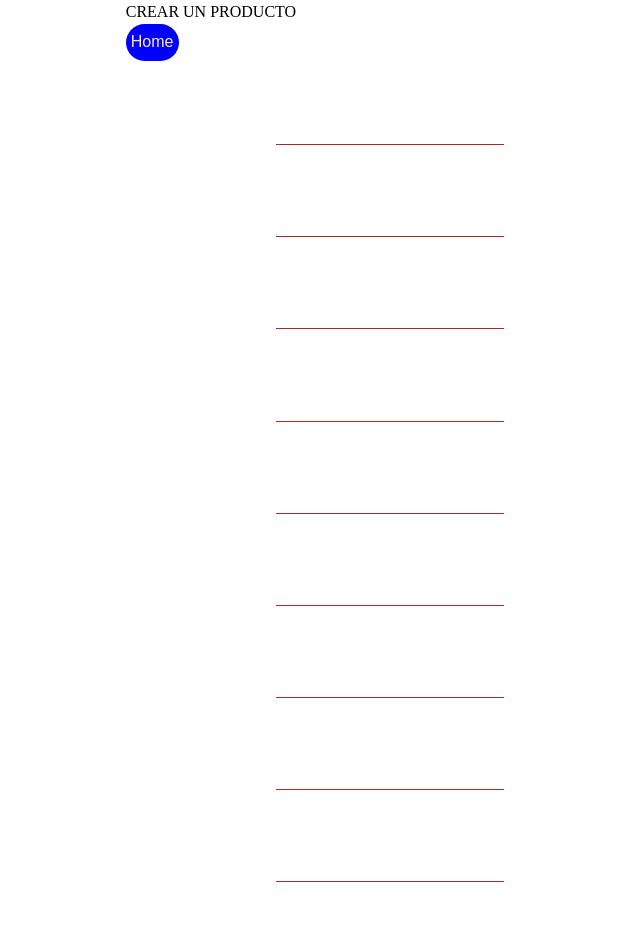
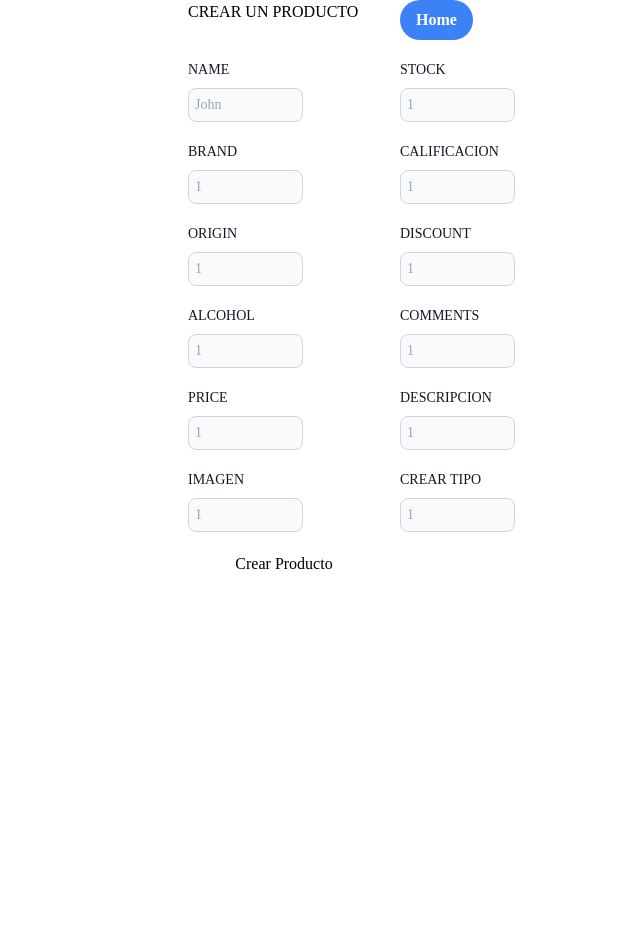
Before and after one commit to Drinks-Ecommerce/DRINKS-E-COMMERCE, a React (Vite) app in the folder client/: page /createProducts in a window 1280 px wide. Shown: the top 952 px of the page, without its empty margins (250-890 px from the left). After the commit the page ends 800 px from the top, so only its background shows below. Built offline with nearby package versions, Linux system fonts and the light colour scheme; no server answers.

Commit message:
actualizar mirrow

```diff
--- a/client/src/components/ProductCreate/ProductCreate.jsx
+++ b/client/src/components/ProductCreate/ProductCreate.jsx
@@ -99,36 +99,35 @@ export default function ProductCreate(){
        types: ""
      })
   }
-
+////className="form_container"
   return (
      <div>
 
 
-      <form className="forms" onSubmit={ (event) => handleSubmit(event)}>
+      <form  onSubmit={ (event) => handleSubmit(event)}>
+
+
+          <div class="grid gap-5 mb- md:grid-cols-2 ">{/* grid gap-x-8 gap-y-4    */    }
 
           <h1>CREAR UN PRODUCTO</h1>
 
-              <Link to="/home">
-                <button className="button_home">
+              <Link to="/">
+                <button class="bg-blue-500 hover:bg-blue-700 text-white font-bold py-2 px-4 rounded-full ">
                   Home
                 </button>
               </Link>
 
 
-          <div className="form_container">
 
-
-            <div className="form_group">
-
-                <input
-                className="form_input"
+        <div>
+            <label for="name" class="block mb-2 text-sm font-medium text-gray-900 dark:text-white">NAME</label>
+            <input   class="bg-gray-50 border border-gray-300 text-gray-900 text-sm rounded-lg focus:ring-blue-500 focus:border-blue-500  block w-3/5 p-1.5 dark:bg-gray-700 dark:border-gray-600 dark:placeholder-gray-400 dark:text-white dark:focus:ring-blue-500 dark:focus:border-blue-500" placeholder="John" required
             type="text"
-                 placeholder=" "
             value={input.name}
             name="name"
             onChange={(event) => handleChange(event)}
-                ></input>
-                <label className="form_label">NAME:</label>
+            >
+            </input>
             <span className="form_line"></span>
                 {
                   errors.name &&  <p>{errors.name}</p>
@@ -136,17 +135,18 @@ export default function ProductCreate(){
                 }
         </div>
 
-            <div className="form_group">
 
-                <input
-                className="form_input"
+
+
+        <div>
+            <label for="stock" class="block mb-2 text-sm font-medium text-gray-900 dark:text-white">STOCK</label>
+            <input   class="bg-gray-50 border border-gray-300 text-gray-900 text-sm rounded-lg focus:ring-blue-500 focus:border-blue-500  block w-3/5 p-1.5 dark:bg-gray-700 dark:border-gray-600 dark:placeholder-gray-400 dark:text-white dark:focus:ring-blue-500 dark:focus:border-blue-500" placeholder="1" required
             type="text"
-                 placeholder=" "
             value={input.stock}
             name="stock"
             onChange={(event) => handleChange(event)}
-                ></input>
-                <label className="form_label">STOCK:</label>
+            >
+            </input>
             <span className="form_line"></span>
                {
                   errors.stock && (
@@ -155,34 +155,36 @@ export default function ProductCreate(){
                 }
         </div>
 
-            <div className="form_group">
 
-                <input
-                className="form_input"
+
+
+        <div>
+            <label for="brand" class="block mb-2 text-sm font-medium text-gray-900 dark:text-white">BRAND</label>
+            <input   class="bg-gray-50 border border-gray-300 text-gray-900 text-sm rounded-lg focus:ring-blue-500 focus:border-blue-500  block w-3/5 p-1.5 dark:bg-gray-700 dark:border-gray-600 dark:placeholder-gray-400 dark:text-white dark:focus:ring-blue-500 dark:focus:border-blue-500" placeholder="1" required
             type="text"
-                 placeholder=" "
             value={input.brand}
             name="brand"
             onChange={(event) => handleChange(event)}
-                ></input>
-                <label className="form_label">BRAND:</label>
+            >
+            </input>
             <span className="form_line"></span>
                {
                   errors.brand && <p>{errors.brand}</p>
                }
         </div>
 
-            <div className="form_group">
 
-                <input
-                className="form_input"
+
+
+        <div>
+            <label for="calification" class="block mb-2 text-sm font-medium text-gray-900 dark:text-white">CALIFICACION</label>
+            <input   class="bg-gray-50 border border-gray-300 text-gray-900 text-sm rounded-lg focus:ring-blue-500 focus:border-blue-500  block w-3/5 p-1.5 dark:bg-gray-700 dark:border-gray-600 dark:placeholder-gray-400 dark:text-white dark:focus:ring-blue-500 dark:focus:border-blue-500" placeholder="1" required
             type="text"
-                 placeholder=" "
             value={input.calification}
             name="calification"
             onChange={(event) => handleChange(event)}
-                ></input>
-                <label className="form_label">CALIFICATION:</label>
+            >
+            </input>
             <span className="form_line"></span>
                {
                   errors.calification && (
@@ -191,17 +193,18 @@ export default function ProductCreate(){
                 }
         </div>
 
-            <div className="form_group">
 
-                <input
-                className="form_input"
+
+
+        <div>
+            <label for="origin" class="block mb-2 text-sm font-medium text-gray-900 dark:text-white">ORIGIN</label>
+            <input   class="bg-gray-50 border border-gray-300 text-gray-900 text-sm rounded-lg focus:ring-blue-500 focus:border-blue-500  block w-3/5 p-1.5 dark:bg-gray-700 dark:border-gray-600 dark:placeholder-gray-400 dark:text-white dark:focus:ring-blue-500 dark:focus:border-blue-500" placeholder="1" required
             type="text"
-                 placeholder=" "
             value={input.origin}
             name="origin"
             onChange={(event) => handleChange(event)}
-                ></input>
-                <label className="form_label">ORIGIN:</label>
+            >
+            </input>
             <span className="form_line"></span>
                {
                   errors.origin && <p>{errors.origin}</p>
@@ -209,17 +212,18 @@ export default function ProductCreate(){
                 }
         </div>
 
-            <div className="form_group">
 
-                <input
-                className="form_input"
+
+
+        <div>
+            <label for="discount" class="block mb-2 text-sm font-medium text-gray-900 dark:text-white">DISCOUNT</label>
+            <input   class="bg-gray-50 border border-gray-300 text-gray-900 text-sm rounded-lg focus:ring-blue-500 focus:border-blue-500  block w-3/5 p-1.5 dark:bg-gray-700 dark:border-gray-600 dark:placeholder-gray-400 dark:text-white dark:focus:ring-blue-500 dark:focus:border-blue-500" placeholder="1" required
             type="text"
-                 placeholder=" "
             value={input.discount}
             name="discount"
             onChange={(event) => handleChange(event)}
-                ></input>
-                <label className="form_label">DISCOUNT:</label>
+            >
+            </input>
             <span className="form_line"></span>
                {
                   errors.discount &&
@@ -228,17 +232,18 @@ export default function ProductCreate(){
                 }
         </div>
 
-            <div className="form_group">
 
-                <input
-                className="form_input"
+
+
+        <div>
+            <label for="alcohol" class="block mb-2 text-sm font-medium text-gray-900 dark:text-white">ALCOHOL</label>
+            <input   class="bg-gray-50 border border-gray-300 text-gray-900 text-sm rounded-lg focus:ring-blue-500 focus:border-blue-500  block w-3/5 p-1.5 dark:bg-gray-700 dark:border-gray-600 dark:placeholder-gray-400 dark:text-white dark:focus:ring-blue-500 dark:focus:border-blue-500" placeholder="1" required
             type="text"
-                 placeholder=" "
             value={input.alcohol}
             name="alcohol"
             onChange={(event) => handleChange(event)}
-                ></input>
-                <label className="form_label">ALCOHOL:</label>
+            >
+            </input>
             <span className="form_line"></span>
                {
                   errors.alcohol &&
@@ -247,17 +252,17 @@ export default function ProductCreate(){
                 }
         </div>
 
-            <div className="form_group">
 
-                <input
-                className="form_input"
+
+        <div>
+            <label for="comments" class="block mb-2 text-sm font-medium text-gray-900 dark:text-white">COMMENTS</label>
+            <input   class="bg-gray-50 border border-gray-300 text-gray-900 text-sm rounded-lg focus:ring-blue-500 focus:border-blue-500  block w-3/5 p-1.5 dark:bg-gray-700 dark:border-gray-600 dark:placeholder-gray-400 dark:text-white dark:focus:ring-blue-500 dark:focus:border-blue-500" placeholder="1" required
             type="text"
-                 placeholder=" "
             value={input.comments}
             name="comments"
             onChange={(event) => handleChange(event)}
-                ></input>
-                <label className="form_label">COMMENTS:</label>
+            >
+            </input>
             <span className="form_line"></span>
                {
                   errors.comments &&
@@ -270,18 +275,15 @@ export default function ProductCreate(){
 
 
 
-
-          <div className="form_group">
-
-              <input
-              className="form_input"
+        <div>
+            <label for="price" class="block mb-2 text-sm font-medium text-gray-900 dark:text-white">PRICE</label>
+            <input   class="bg-gray-50 border border-gray-300 text-gray-900 text-sm rounded-lg focus:ring-blue-500 focus:border-blue-500  block w-3/5 p-1.5 dark:bg-gray-700 dark:border-gray-600 dark:placeholder-gray-400 dark:text-white dark:focus:ring-blue-500 dark:focus:border-blue-500" placeholder="1" required
             type="text"
-              placeholder=" "
             value={input.price}
             name="price"
             onChange={(event) => handleChange(event)}
-              ></input>
-              <label className="form_label">PRECIO:</label>
+            >
+            </input>
             <span className="form_line"></span>
               {
                   errors.price &&
@@ -293,17 +295,15 @@ export default function ProductCreate(){
 
 
 
-        <div className="form_group">
-
-            <textarea
-            className="form_input"
+        <div>
+            <label for="description" class="block mb-2 text-sm font-medium text-gray-900 dark:text-white">DESCRIPCION</label>
+            <input   class="bg-gray-50 border border-gray-300 text-gray-900 text-sm rounded-lg focus:ring-blue-500 focus:border-blue-500  block w-3/5 p-1.5 dark:bg-gray-700 dark:border-gray-600 dark:placeholder-gray-400 dark:text-white dark:focus:ring-blue-500 dark:focus:border-blue-500" placeholder="1" required
             type="text"
-            placeholder=" "
             value={input.description}
             name="description"
             onChange={(event) => handleChange(event)}
-            ></textarea>
-            <label className="form_label">DESCRIPCION:</label>
+            >
+            </input>
             <span className="form_line"></span>
            {
                 errors.description &&
@@ -313,18 +313,15 @@ export default function ProductCreate(){
         </div>
 
 
-
-        <div className="form_group">
-
-            <input
-            className="form_input"
+        <div>
+            <label for="img" class="block mb-2 text-sm font-medium text-gray-900 dark:text-white">IMAGEN</label>
+            <input   class="bg-gray-50 border border-gray-300 text-gray-900 text-sm rounded-lg focus:ring-blue-500 focus:border-blue-500  block w-3/5 p-1.5 dark:bg-gray-700 dark:border-gray-600 dark:placeholder-gray-400 dark:text-white dark:focus:ring-blue-500 dark:focus:border-blue-500" placeholder="1" required
             type="text"
-            placeholder=" "
             value={input.img}
             name="img"
             onChange={(event) => handleChange(event)}
-            ></input>
-            <label className="form_label">IMAGEN:</label>
+            >
+            </input>
             <span className="form_line"></span>
             {
                 errors.img &&
@@ -334,17 +331,16 @@ export default function ProductCreate(){
         </div>
 
 
-        <div className="form_group">
 
-            <input
-            className="form_input"
+        <div>
+            <label for="types" class="block mb-2 text-sm font-medium text-gray-900 dark:text-white">CREAR TIPO</label>
+            <input   class="bg-gray-50 border border-gray-300 text-gray-900 text-sm rounded-lg focus:ring-blue-500 focus:border-blue-500  block w-3/5 p-1.5 dark:bg-gray-700 dark:border-gray-600 dark:placeholder-gray-400 dark:text-white dark:focus:ring-blue-500 dark:focus:border-blue-500" placeholder="1" required
             type="text"
-            placeholder=" "
             value={input.tpyes}
             name="types"
             onChange={(event) => handleChange(event)}
-            ></input>
-            <label className="form_label">CREAR TIPO:</label>
+            >
+            </input>
             <span className="form_line"></span>
             {
                 errors.tipo &&
@@ -356,14 +352,15 @@ export default function ProductCreate(){
 
 
 
+            <button  type="submit">
+              Crear Producto
+            </button>
+
 
 
           </div>
 
-       <button type="submit">Crear Producto</button>
-
       </form>
-
 
     </div>
   );
```
Lines whose indentation alone changed are shown as unchanged.
